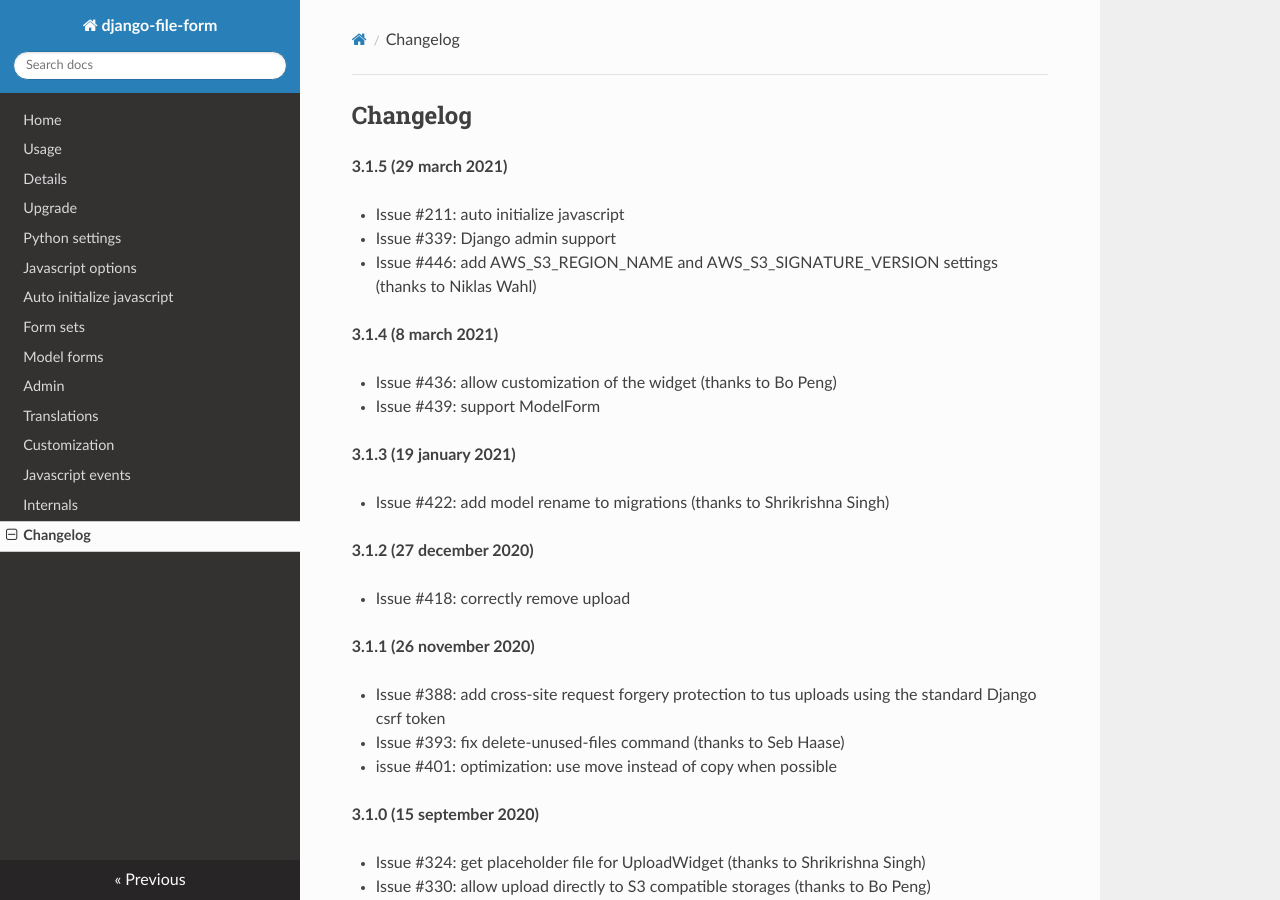
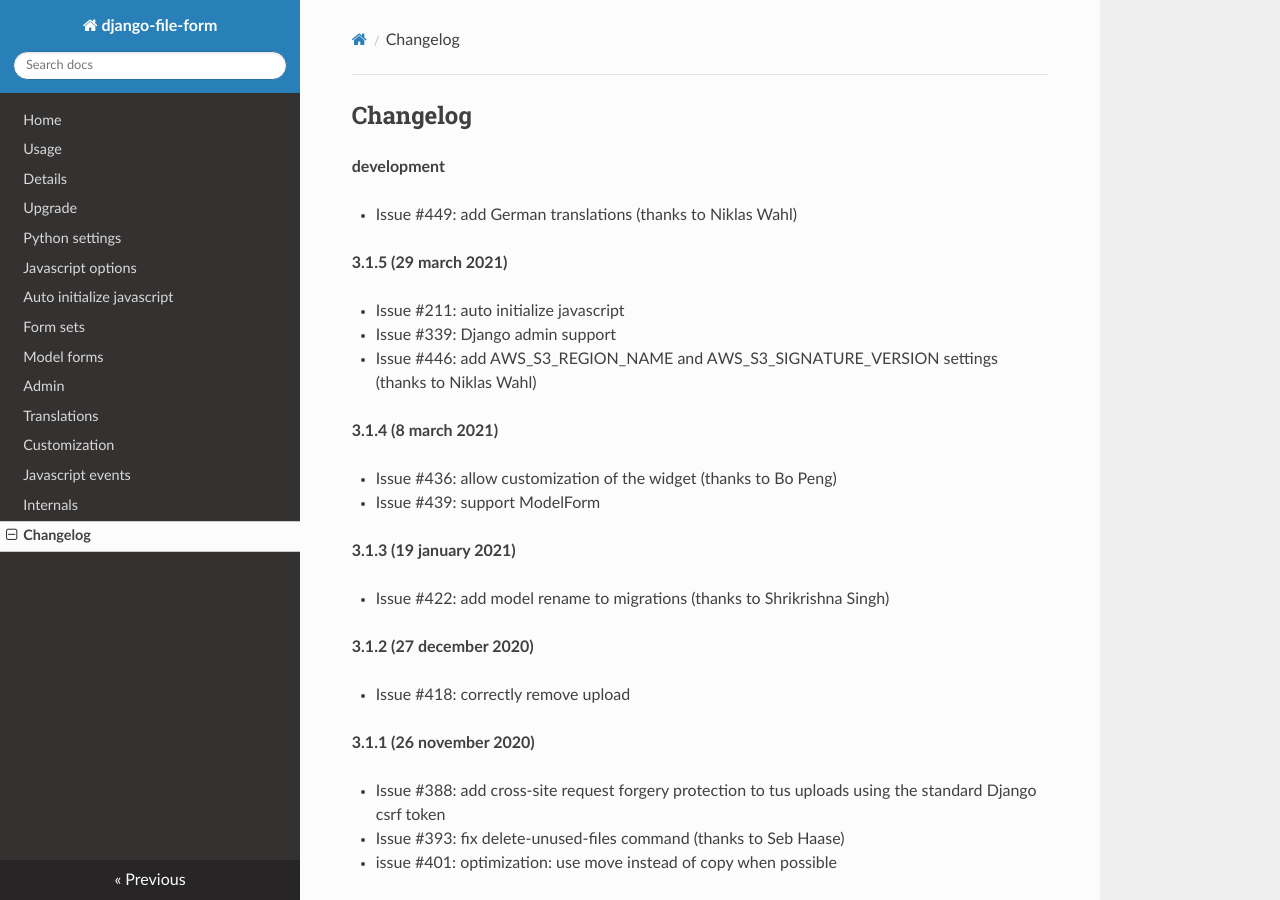
Before and after one commit to mbraak/django-file-form, an MkDocs documentation site: the page built from docs/changelog.md, in a window 1280 px wide and 900 px high. Built offline with MkDocs 1.6.1, drawn with Linux system fonts in a browser that asks for light colours; nearby versions of some CDN libraries.

Commit message:
Update changelog

```diff
--- a/docs/changelog.md
+++ b/docs/changelog.md
@@ -1,4 +1,8 @@
 ## Changelog
+
+**development**
+
+  * Issue #449: add German translations (thanks to Niklas Wahl)
 
 **3.1.5 (29 march 2021)**
 
```
